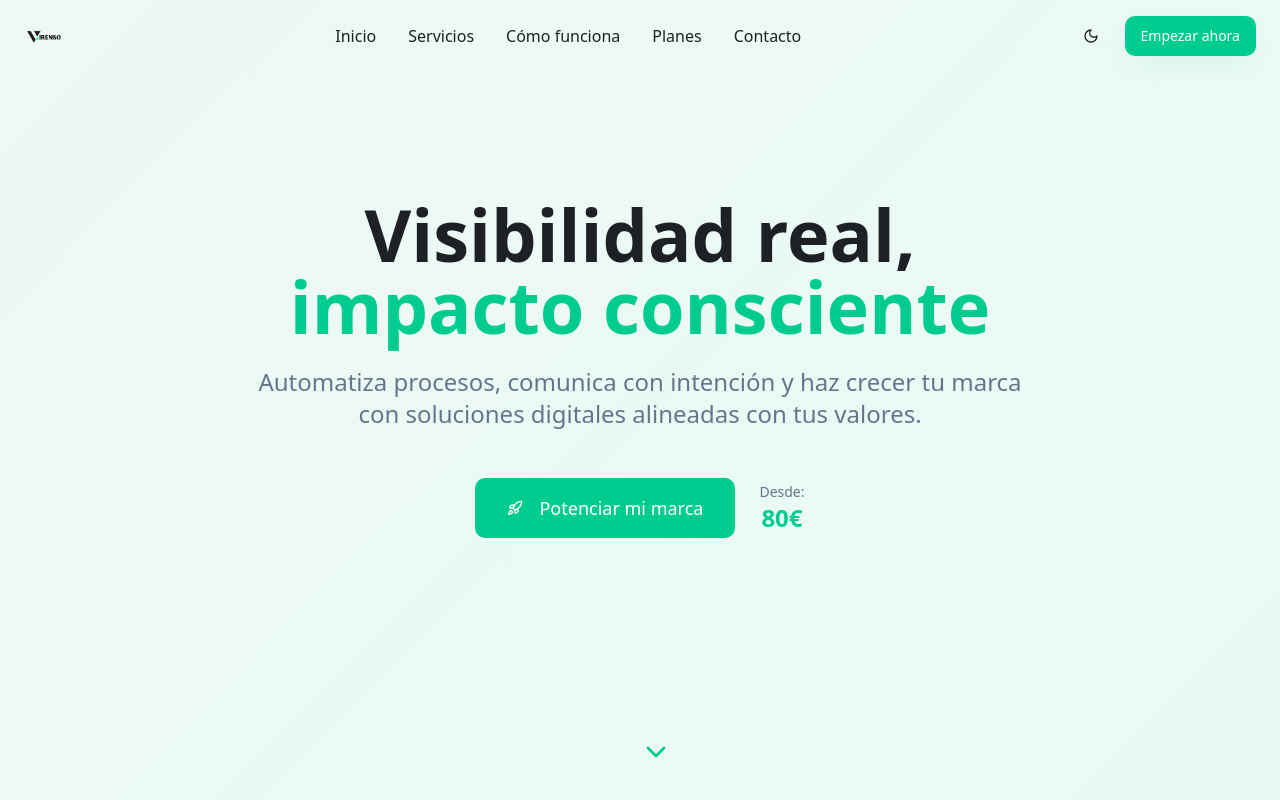
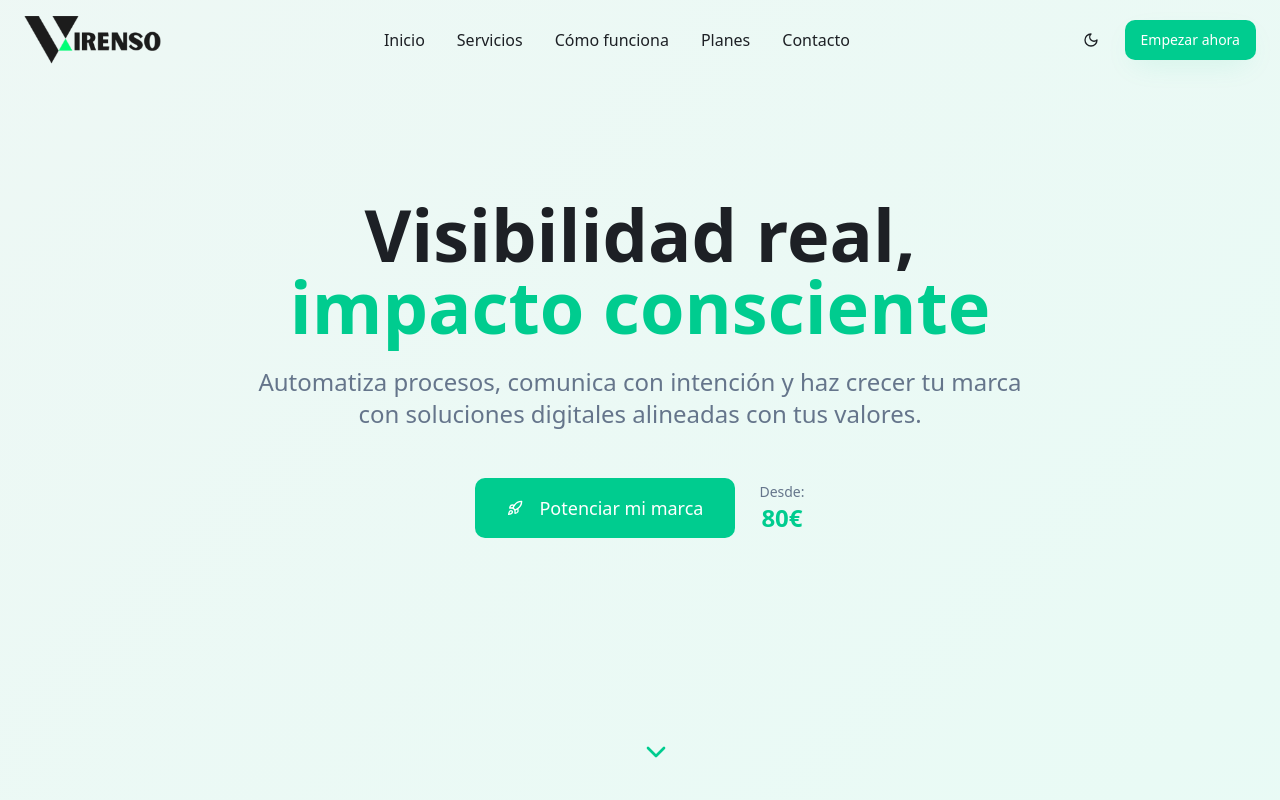
Before and after one commit to Eugendsc/purpose-powered-page, a React (Vite) app: page / in a window 1280 px wide. Shown: the top 800 px of the page. Built offline with nearby package versions, Linux system fonts and the light colour scheme.

Commit message:
Update header logo
Replace current header logo with the new provided logo, ensuring proper sizing and legibility.

```diff
--- a/src/components/Header.tsx
+++ b/src/components/Header.tsx
@@ -40,9 +40,9 @@ const Header = () => {
           {/* Logo */}
           <div className="flex items-center">
             <img
-              src="/lovable-uploads/2670dc17-45f6-499d-a8da-fe8c56af0324.png"
+              src="/lovable-uploads/a58126d1-401f-43fa-927b-0c1c2606d245.png"
               alt="Virenso Logo"
-              className="h-10 w-auto"
+              className="h-12 w-auto"
             />
           </div>
 
```
Also changed, not shown: public/lovable-uploads/a58126d1-401f-43fa-927b-0c1c2606d245.png (added).
